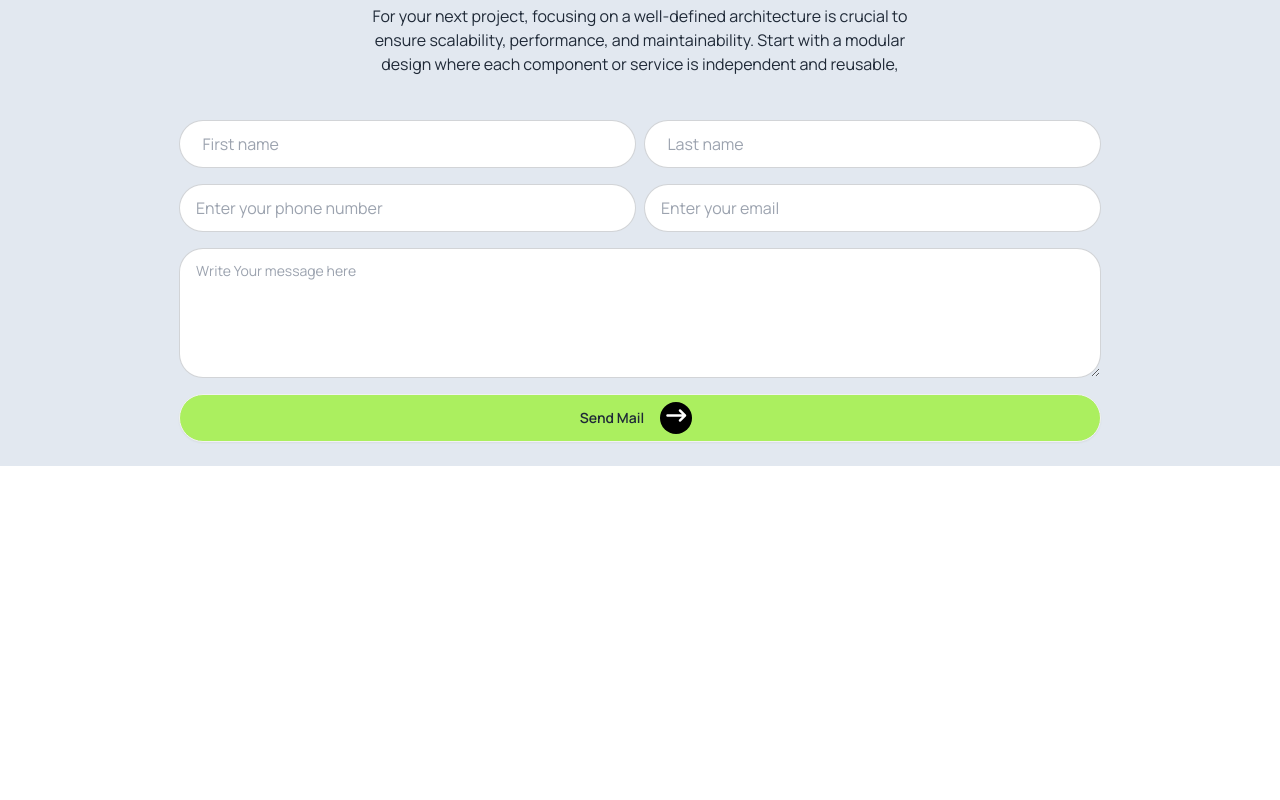
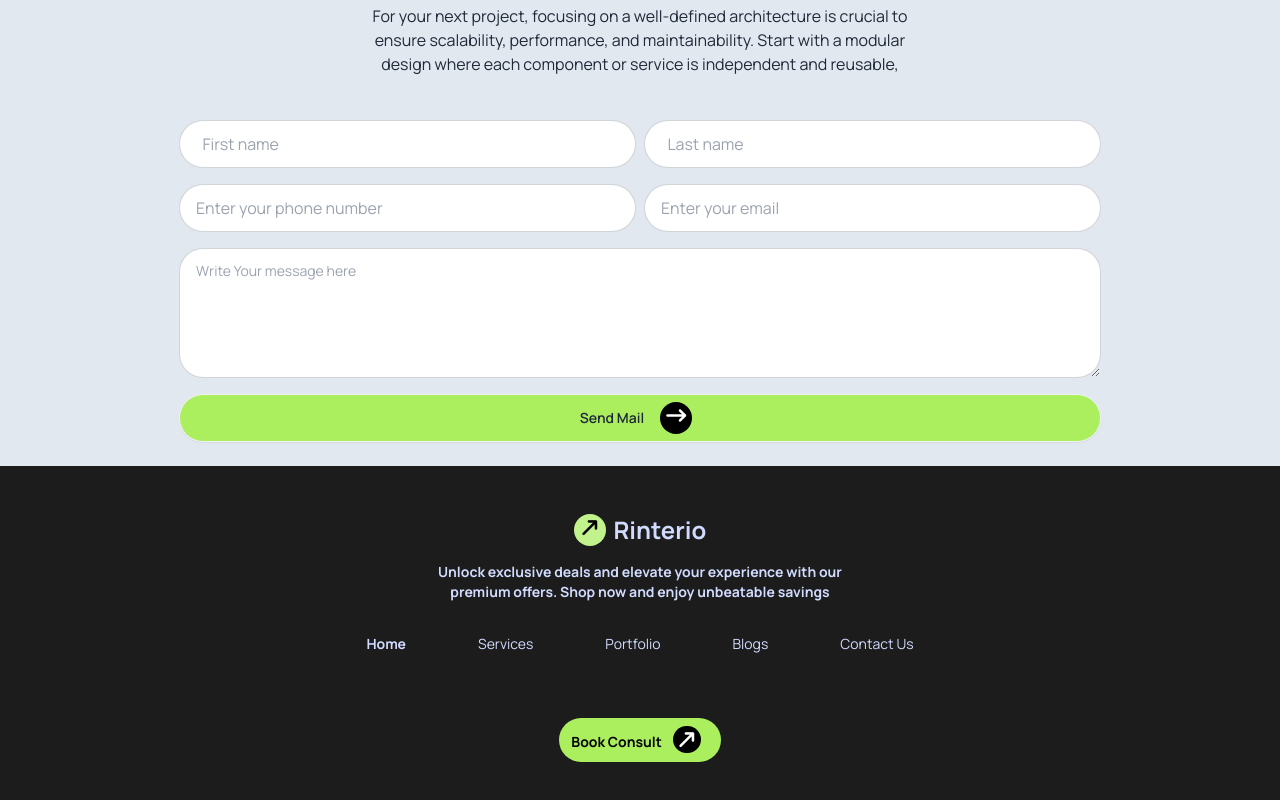
Before and after one commit to parvezahmed2/daisy_architect, a plain HTML site: page index.html in a window 1280 px wide. Shown: the part 3305-4105 px from the top of the page. Before the commit the page ends 3771 px from the top, so only its background shows below. Drawn offline with nearby package versions, Linux system fonts and the light colour scheme.

Commit message:
footer section done

```diff
--- a/index.html
+++ b/index.html
@@ -342,8 +342,33 @@
     </main>
 
 
-    <footer>
+    <footer class="footer footer-center bg-[#1C1C1C] text-primary-content p-10">
+      <aside>
+        <div class=" ">
+          <a class="btn btn-ghost  "> <span class="w-8 text-xl h-8 rounded-full bg-[#c2f28c]"><i class="fa-solid fa-arrow-right-long text-black -rotate-45"></i> </span><span class=" text-2xl font-bold"> Rinterio</span></a>
+        </div>
+        <p class="font-bold">
+          Unlock exclusive deals and elevate your experience with our <br> premium offers. Shop now and enjoy unbeatable savings
+        </p>
+        <p> <div class="navbar-center  lg:flex justify-center">
+          <ul class="menu menu-horizontal flex flex-col lg:flex-row gap-10">
+            <li class="  font-bold"><a>Home</a></li>
+            <li>
+             <a > Services</a>
+            </li>
+            <li><a> Portfolio</a></li>
+            <li><a> Blogs</a></li>
+            <li><a>Contact Us</a></li>
+          </ul>
+        </div></p>
+      </aside>
+      <nav>
+        <div class="grid grid-flow-col gap-4">
 
+          <div class="bg-[#ABEF5F] px-3 py-2 rounded-full "> <span class="text-black font-bold">Book Consult</span> <span class="mx-2 w-8 px-1 text-xl h-8 rounded-full bg-black"><i class="fa-solid text-white fa-arrow-right-long -rotate-45"></i> </span> </div>
+
+        </div>
+      </nav>
     </footer>
 </body>
 </html>
```
